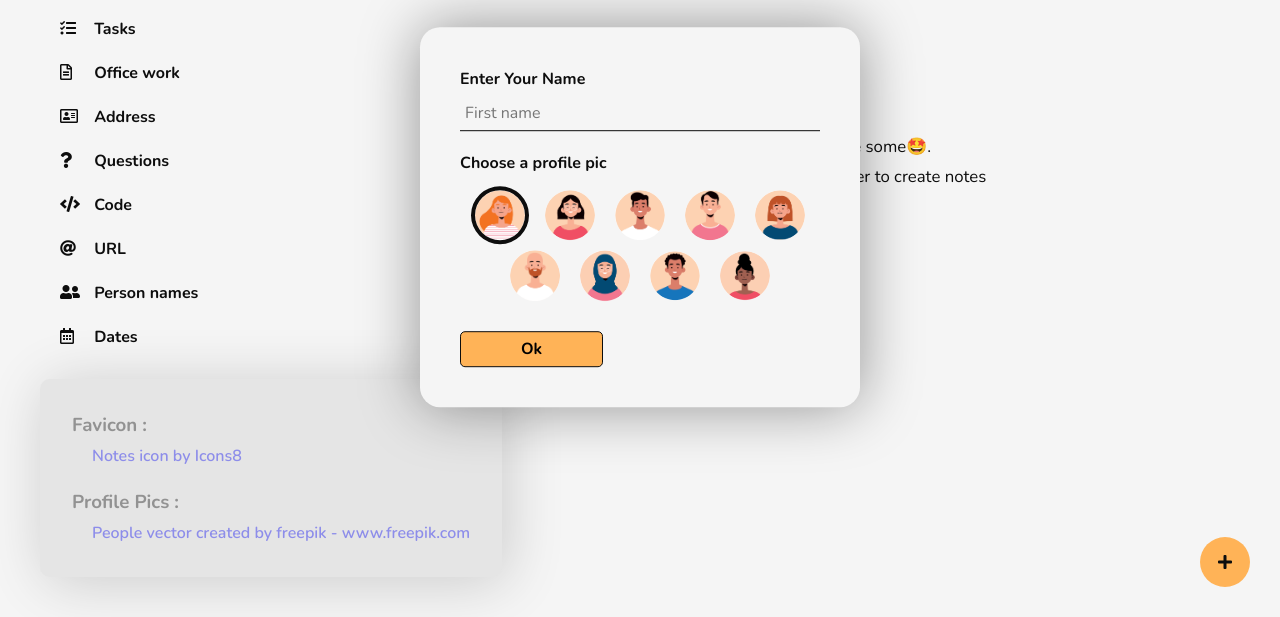
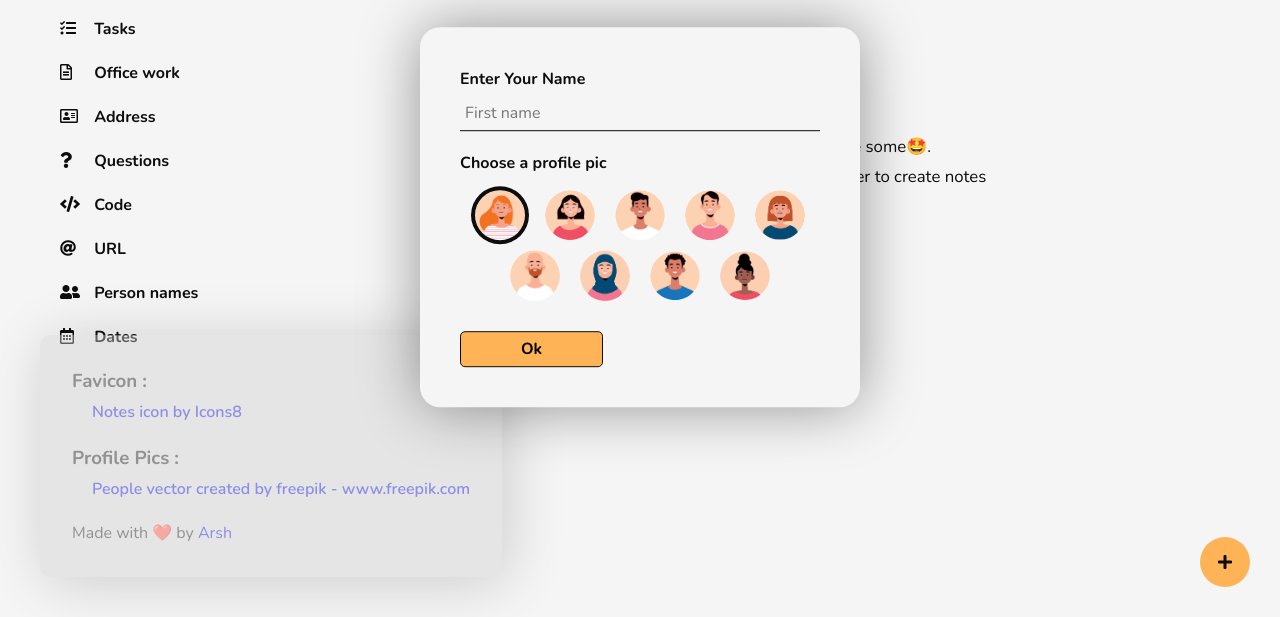
Before and after one commit to arshWebDev/notes-app, a plain HTML site: page index.html in a window 1280 px wide. Shown: the part 183-800 px from the top of the page. Drawn offline with nearby package versions, Linux system fonts and the light colour scheme.

Commit message:
fixed sidemenu css issues

```diff
--- a/css/queries.css
+++ b/css/queries.css
@@ -136,6 +136,9 @@
 }
 
 @media (min-width: 55em) {
+  #notes-heading {
+    margin-left: 40px;
+  }
   .notes-container {
     padding: 1rem 40px;
   }
--- a/css/style.css
+++ b/css/style.css
@@ -367,8 +367,8 @@ main {
   height: 100%;
   padding: 20px 20px;
   background-color: var(--background);
-  transform: translate(-100%);
-  transition: all 0.7s background 0.3s;
+  transform: translate(-500px);
+  transition: all 0.7s, background 0s;
   box-shadow: 0 10px 40px rgba(0, 0, 0, 0.4);
 }
 
--- a/index.html
+++ b/index.html
@@ -259,6 +259,10 @@
           >People vector created by freepik - www.freepik.com</a
         >
       </div>
+
+      <div class="made-by">
+        Made with ❤️ by <a href="https://github.com/arshWebDev">Arsh</a>
+      </div>
     </section>
   </body>
 </html>
```
